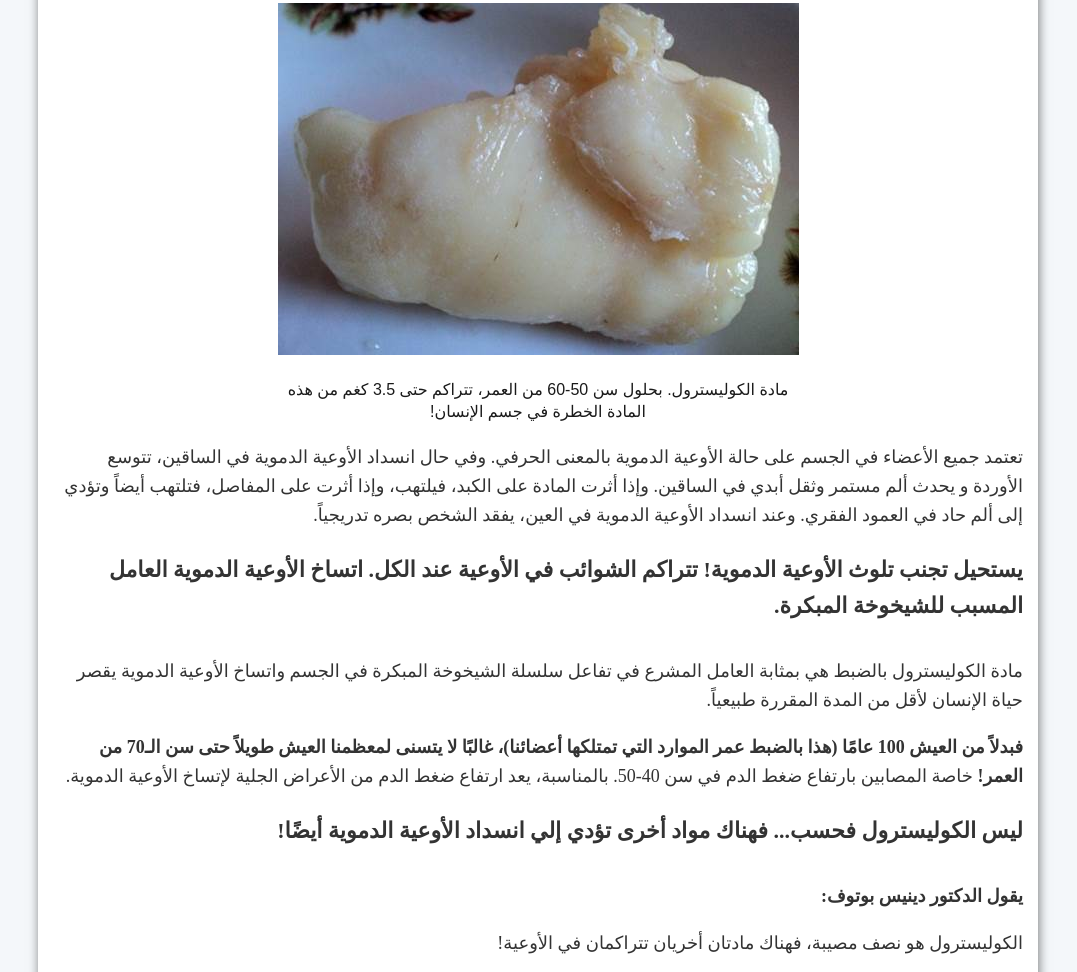
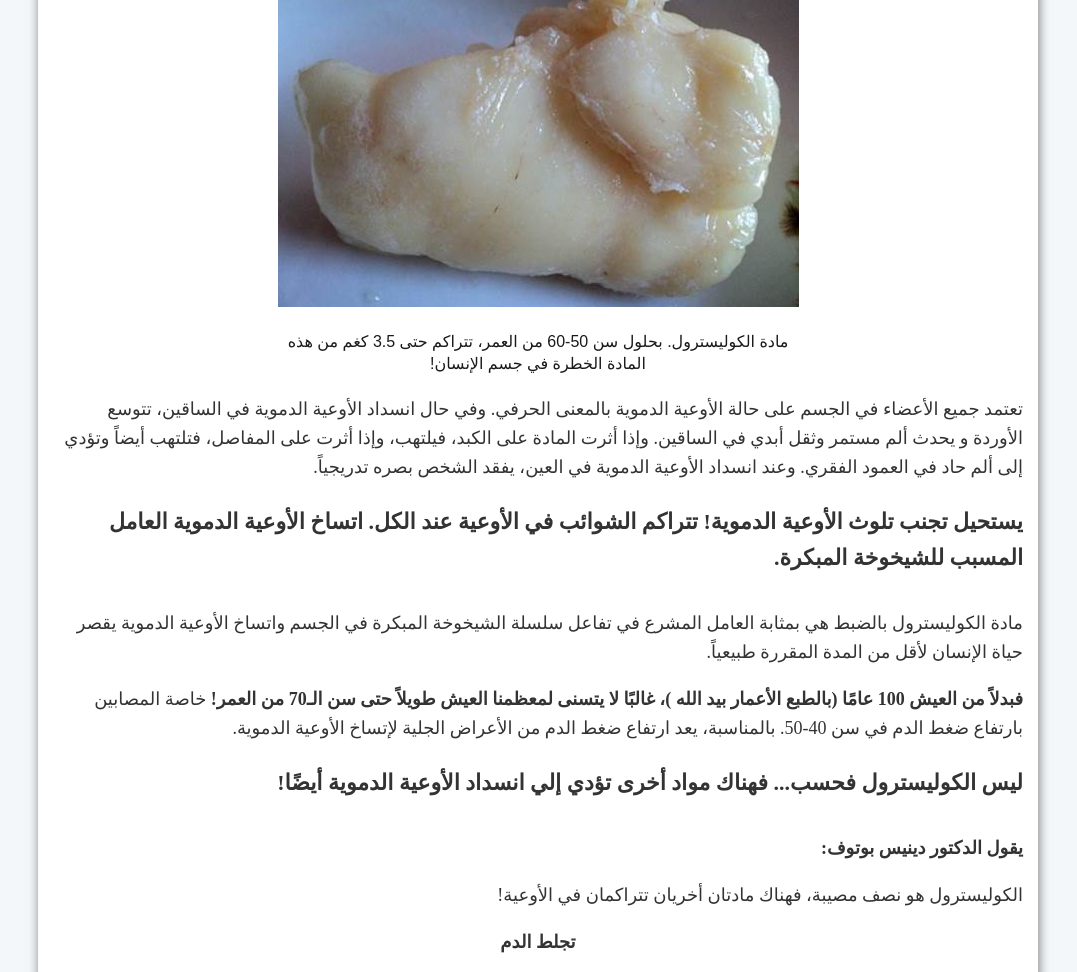
Before and after one commit to shadyplus/cordis2-25-05-2023, a plain HTML site: page index.html in a window 1280 px wide. Shown: the part 2330-3302 px from the top of the page, without its empty margins (102-1179 px from the left). Drawn offline with Linux system fonts and the light colour scheme.

```diff
--- a/index.html
+++ b/index.html
@@ -958,8 +958,7 @@
                                 <p>كيف تجرى عملية التنظيف، يصف الطبيب أدناه، مغطيًا المواضيع الأخرى مثل:
                                 </p>
                                 <ul>
-                                    <li> العيش حتى 100 عامًا بدون تناول حبوب كيميائية  أمر حقيقي!
-                                    </li>
+
                                     <li> لماذا تتبع الأمراض المزمنة المستعصية الأوعية الملوثة؟
                                     </li>
                                     <li> العلامات المخفية والجلية للأوعية الملوثة.
@@ -1018,7 +1017,7 @@
                                 <p>مادة الكوليسترول بالضبط هي بمثابة العامل المشرع في تفاعل سلسلة الشيخوخة المبكرة في
                                     الجسم واتساخ الأوعية الدموية يقصر حياة الإنسان لأقل من المدة المقررة طبيعياً.
                                 </p>
-                                <p><b>فبدلاً من العيش 100 عامًا (هذا بالضبط عمر الموارد التي تمتلكها أعضائنا)، غالبًا لا
+                                <p><b>فبدلاً من العيش 100 عامًا (بالطبع الأعمار بيد الله )، غالبًا لا
                                         يتسنى لمعظمنا العيش طويلاً حتى سن الـ70 من العمر!</b> خاصة المصابين بارتفاع ضغط الدم
                                     في سن 40-50. بالمناسبة، يعد ارتفاع ضغط الدم من الأعراض الجلية لإتساخ الأوعية
                                     الدموية.
```
